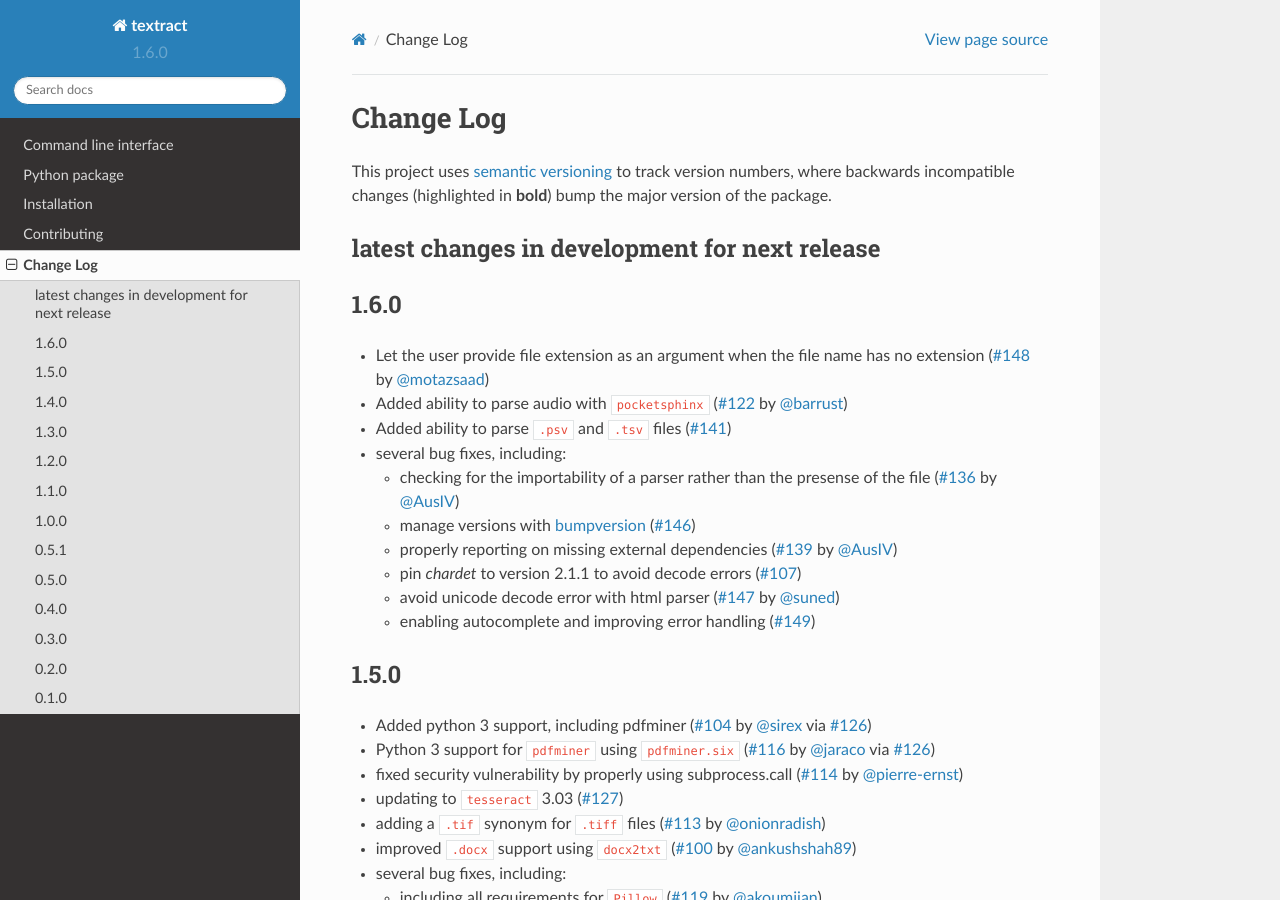
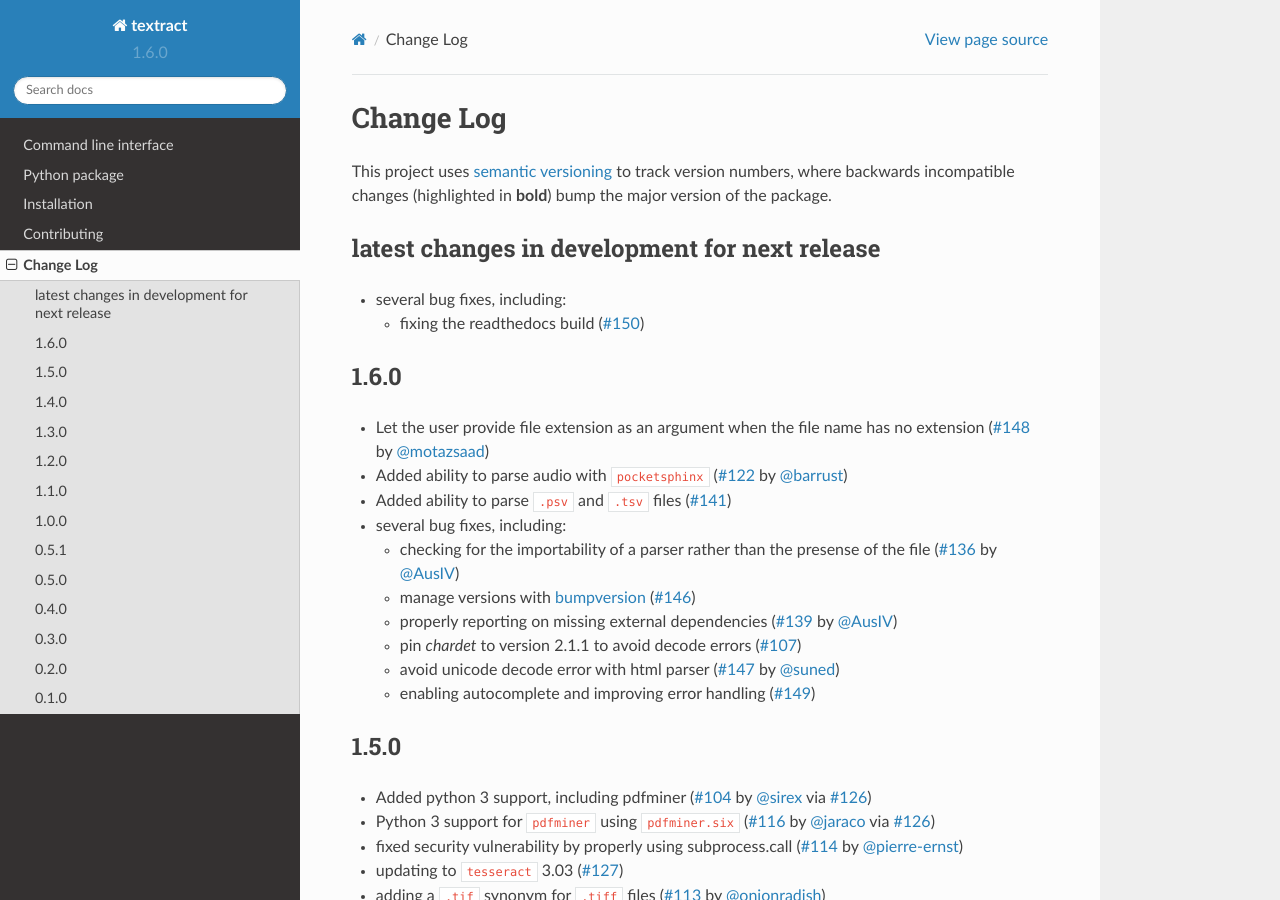
Before and after one commit to deanmalmgren/textract, a Sphinx documentation site: the page built from docs/changelog.rst, in a window 1280 px wide and 900 px high. Built offline with Sphinx 7.4.7 and the Read the Docs theme 2.0.0, drawn with Linux system fonts in a browser that asks for light colours.

Commit message:
updated changelog

```diff
--- a/docs/changelog.rst
+++ b/docs/changelog.rst
@@ -10,6 +10,10 @@ latest changes in development for next release
 ----------------------------------------------
 
 .. THANKS FOR CONTRIBUTING; ADD YOUR UNRELEASED CHANGES HERE!
+
+* several bug fixes, including:
+
+  * fixing the readthedocs build (`#150`_)
 
 
 1.6.0
@@ -341,3 +345,4 @@ latest changes in development for next release
 .. _#147: https://github.com/deanmalmgren/textract/issues/147
 .. _#148: https://github.com/deanmalmgren/textract/issues/148
 .. _#149: https://github.com/deanmalmgren/textract/issues/149
+.. _#150: https://github.com/deanmalmgren/textract/issues/150
```
